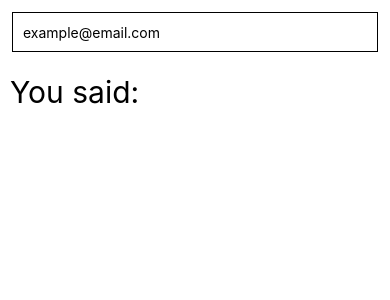
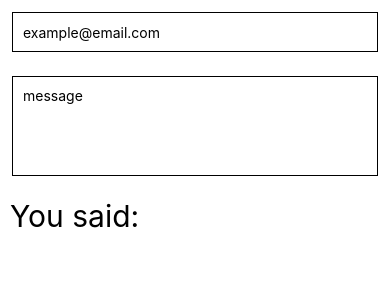
Before and after one commit to hAI-FA001/React-Native--Learn, a React Native app in the folder Forms/: screen / in a window 390 px wide. Shown: the top 300 px of the page. Built offline with nearby package versions, Linux system fonts and the light colour scheme.

Commit message:
TextInput multiline prop + textAlignVertical so text appears at top on both platforms

```diff
--- a/Forms/App.js
+++ b/Forms/App.js
@@ -24,6 +24,11 @@ export default function App() {
         autoCorrect={true}
         autoCapitalize="characters"
       />
+      <TextInput
+        style={[styles.input, styles.multilineText]}
+        placeholder="message"
+        multiline
+      />
       <Text style={styles.text}>You said: {val}</Text>
     </SafeAreaView>
   )
@@ -44,4 +49,6 @@ const styles = StyleSheet.create({
   },
 
   text: { fontSize: 30, padding: 10 },
+
+  multilineText: { minHeight: 100, textAlignVertical: 'top' },
 })
```
